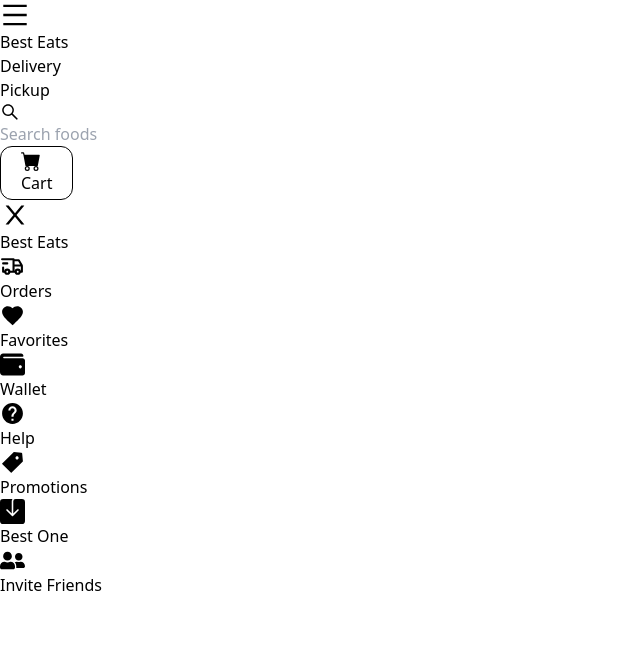
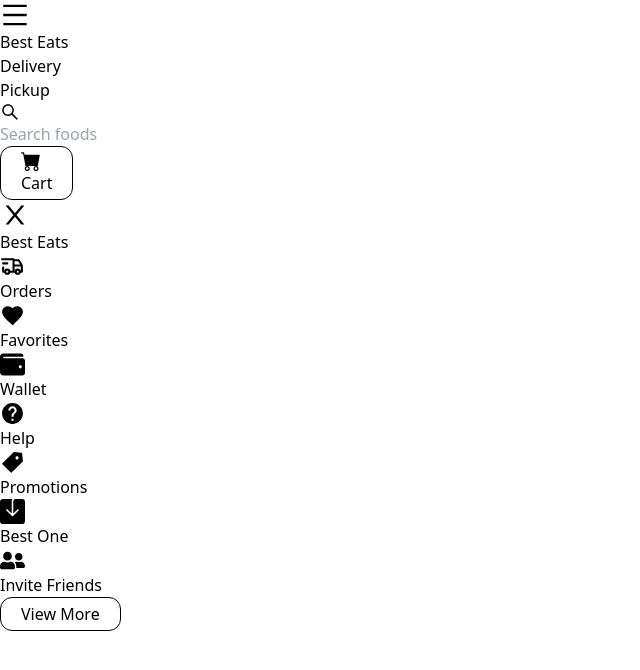
Before and after one commit to Satabdi-Rani/E-shop, a React (Vite) app: page / in a window 1280 px wide. Shown: the top 670 px of the page, without its empty margins (0-640 px from the left). Built offline with nearby package versions, Linux system fonts and the light colour scheme.

Commit message:
button added

```diff
--- a/src/components/Navbar/Navbar.jsx
+++ b/src/components/Navbar/Navbar.jsx
@@ -54,6 +54,12 @@
                     </ul>
                 </nav>
             </div>
+            {/* no need */}
+            <div>
+                <button>
+                    View More
+                </button>
+            </div>
             </div>
 
     );
```
